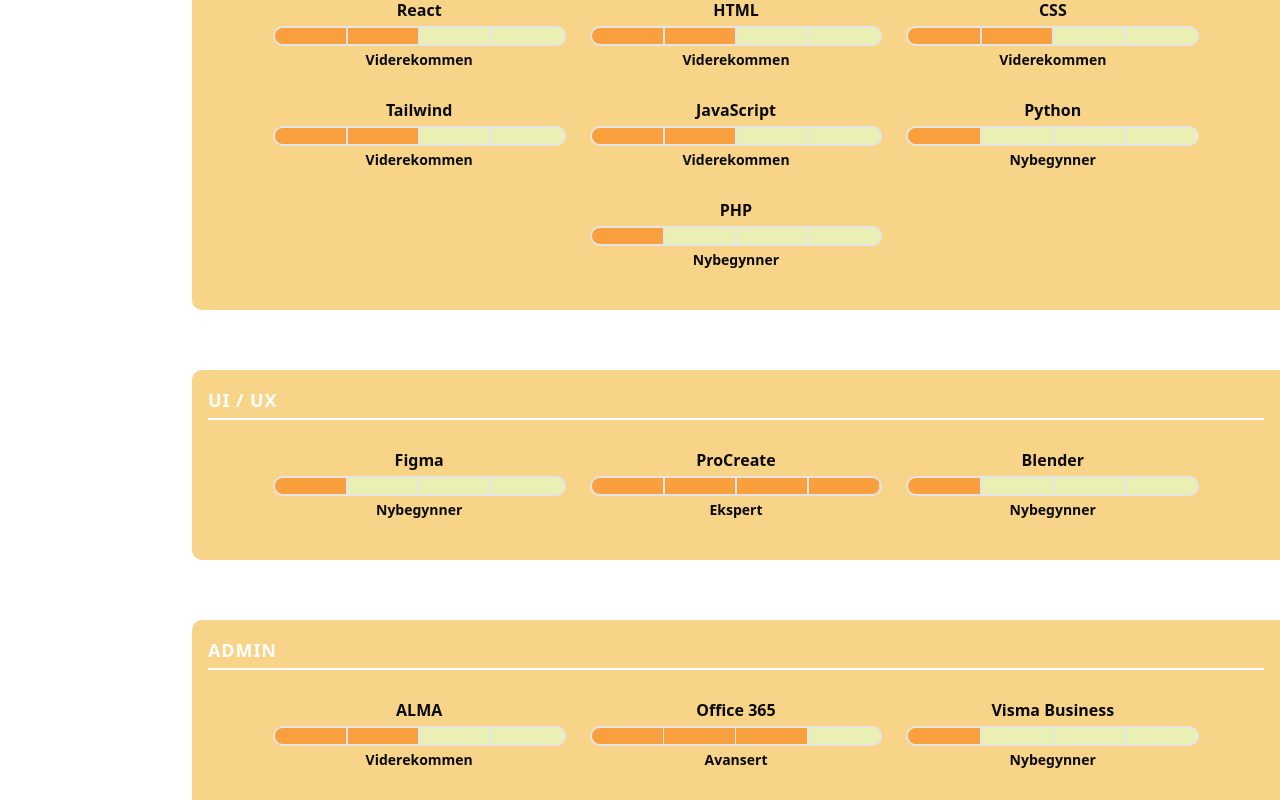
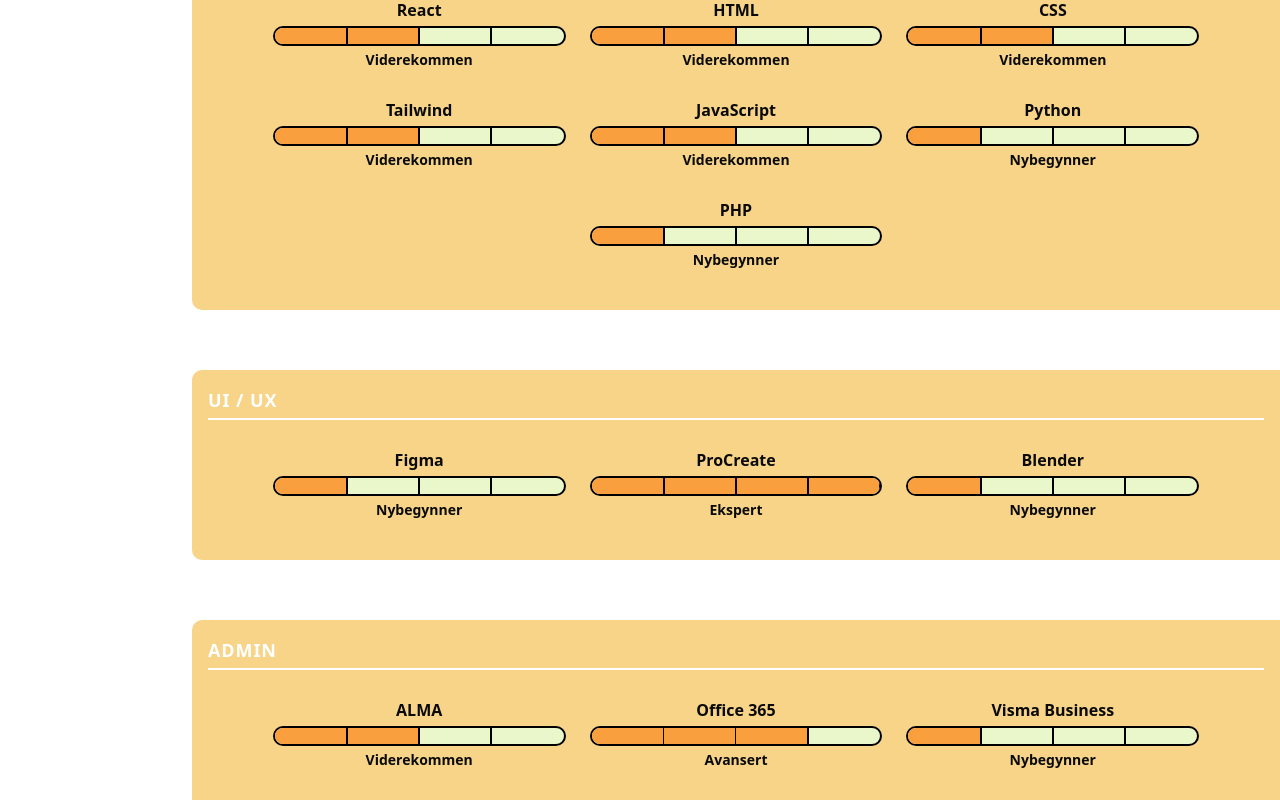
Before and after one commit to heikkuj/portfolio, a Next.js app: page / in a window 1280 px wide. Shown: the part 640-1440 px from the top of the page. Built offline with nearby package versions, Linux system fonts and the light colour scheme; a web font is replaced by a local one.

Commit message:
updated color palette for progress bars

```diff
--- a/app/globals.css
+++ b/app/globals.css
@@ -10,9 +10,10 @@
   --color-primary-3: hsl(65, 66%, 82%);
   --color-primary-4: hsl(10, 63%, 75%);
 
-  --color-light: #fff;
   --color-accent-1: hsl(79, 74%, 88%);
   --color-accent-2: hsl(79, 74%, 88%);
+
+  --color-progress-border: #000;
 
   --font-barcode: 'Libre Barcode 128 Text', sans-serif;
 }
--- a/components/progress-bar.jsx
+++ b/components/progress-bar.jsx
@@ -5,11 +5,11 @@
     <div className="flex flex-col font-semibold mx-3 my-3 place-items-center">
         <h2>{title}</h2>
 
-        <div className='flex mt-1 bg-primary-3 rounded-full h-[15px] lg:h-[20px] overflow-hidden w-[100%] max-w-[400px] lg:max-w-[700px] md:max-w-[700px] border-2'>
-            <div className="w-[25%] border-r-1 bg-primary-1" />
-            <div className="w-[25%] border-x-1 " />
-            <div className="w-[25%] border-x-1" />
-            <div className="w-[25%] border-l-1" />
+        <div className='flex mt-1 bg-accent-1 rounded-full h-[15px] lg:h-[20px] overflow-hidden w-[100%] max-w-[400px] lg:max-w-[700px] md:max-w-[700px] border-2 border-progress-border'>
+            <div className="w-[25%] border-r-1 bg-primary-1 border-progress-border" />
+            <div className="w-[25%] border-x-1 border-progress-border" />
+            <div className="w-[25%] border-x-1 border-progress-border" />
+            <div className="w-[25%] border-l-1 border-progress-border" />
         </div>
         <p className="m-1 text-sm">Nybegynner</p>
     </div>
@@ -21,11 +21,11 @@
     <div className="flex flex-col font-semibold mx-3 my-3 place-items-center">
         <h2>{title}</h2>
 
-        <div className='flex mt-1 bg-primary-3 rounded-full h-[15px] lg:h-[20px] overflow-hidden w-[100%] max-w-[400px] lg:max-w-[700px] md:max-w-[700px] border-2'>
-            <div className="w-[25%] border-r-1 bg-primary-1" />
-            <div className="w-[25%] border-x-1 bg-primary-1" />
-            <div className="w-[25%] border-x-1" />
-            <div className="w-[25%] border-l-1" />
+        <div className='flex mt-1 bg-accent-1 rounded-full h-[15px] lg:h-[20px] overflow-hidden w-[100%] max-w-[400px] lg:max-w-[700px] md:max-w-[700px] border-2 border-progress-border'>
+            <div className="w-[25%] border-r-1 bg-primary-1 border-progress-border" />
+            <div className="w-[25%] border-x-1 bg-primary-1 border-progress-border" />
+            <div className="w-[25%] border-x-1 border-progress-border" />
+            <div className="w-[25%] border-l-1 border-progress-border" />
         </div>
         <p className="m-1 text-sm">Viderekommen</p>
     </div>
@@ -37,11 +37,11 @@
     <div className="flex flex-col font-semibold mx-3 my-3 place-items-center">
         <h2>{title}</h2>
 
-        <div className='flex mt-1 bg-primary-3 rounded-full h-[15px] lg:h-[20px] overflow-hidden w-[100%] max-w-[400px] lg:max-w-[700px] md:max-w-[700px] border-2'>
-            <div className="w-[25%] border-r-1 bg-primary-1" />
-            <div className="w-[25%] border-r-1 bg-primary-1" />
-            <div className="w-[25%] border-r-1 bg-primary-1" />
-            <div className="w-[25%] border-l-1" />
+        <div className='flex mt-1 bg-accent-1 rounded-full h-[15px] lg:h-[20px] overflow-hidden w-[100%] max-w-[400px] lg:max-w-[700px] md:max-w-[700px] border-2 border-progress-border'>
+            <div className="w-[25%] border-r-1 bg-primary-1 border-progress-border" />
+            <div className="w-[25%] border-r-1 bg-primary-1 border-progress-border" />
+            <div className="w-[25%] border-r-1 bg-primary-1 border-progress-border" />
+            <div className="w-[25%] border-l-1 border-progress-border" />
         </div>
         <p className="m-1 text-sm">Avansert</p>
     </div>
@@ -53,11 +53,11 @@
     <div className="flex flex-col font-semibold mx-3 my-3 place-items-center text-center">
         <h2>{title}</h2>
 
-        <div className='flex mt-1 bg-primary-3 rounded-full h-[15px] lg:h-[20px] overflow-hidden w-[100%] max-w-[400px] lg:max-w-[700px] md:max-w-[700px] border-2'>
-            <div className="w-[25%] border-r-1 bg-primary-1" />
-            <div className="w-[25%] border-x-1 bg-primary-1" />
-            <div className="w-[25%] border-x-1 bg-primary-1" />
-            <div className="w-[25%] border-x-1 bg-primary-1" />
+        <div className='flex mt-1 bg-accent-1 rounded-full h-[15px] lg:h-[20px] overflow-hidden w-[100%] max-w-[400px] lg:max-w-[700px] md:max-w-[700px] border-2 border-progress-border'>
+            <div className="w-[25%] border-r-1 bg-primary-1 border-progress-border" />
+            <div className="w-[25%] border-x-1 bg-primary-1 border-progress-border" />
+            <div className="w-[25%] border-x-1 bg-primary-1 border-progress-border" />
+            <div className="w-[25%] border-x-1 bg-primary-1 border-progress-border" />
         </div>
         <p className="m-1 text-sm">Ekspert</p>
     </div>
```
